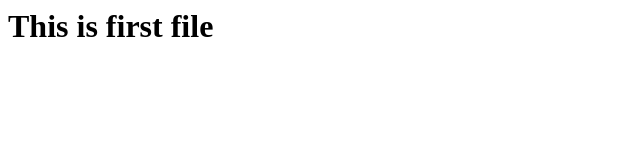
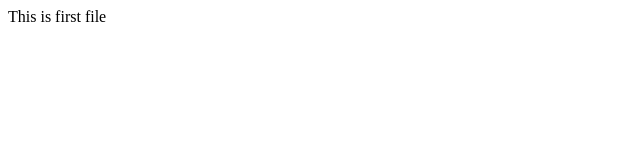
Before and after one commit to shr-p/hello, a plain HTML site: page index.html in a window 1280 px wide. Shown: the whole page, without its empty margins (0-640 px from the left). Drawn offline with Linux system fonts and the light colour scheme.

Commit message:
hedding change

```diff
--- a/index.html
+++ b/index.html
@@ -1,6 +1,6 @@
 
 <html>
 <body>
-    <h1>This is first file</h1>
+    <p>This is first file</p>
 </body>
 </html>
```
